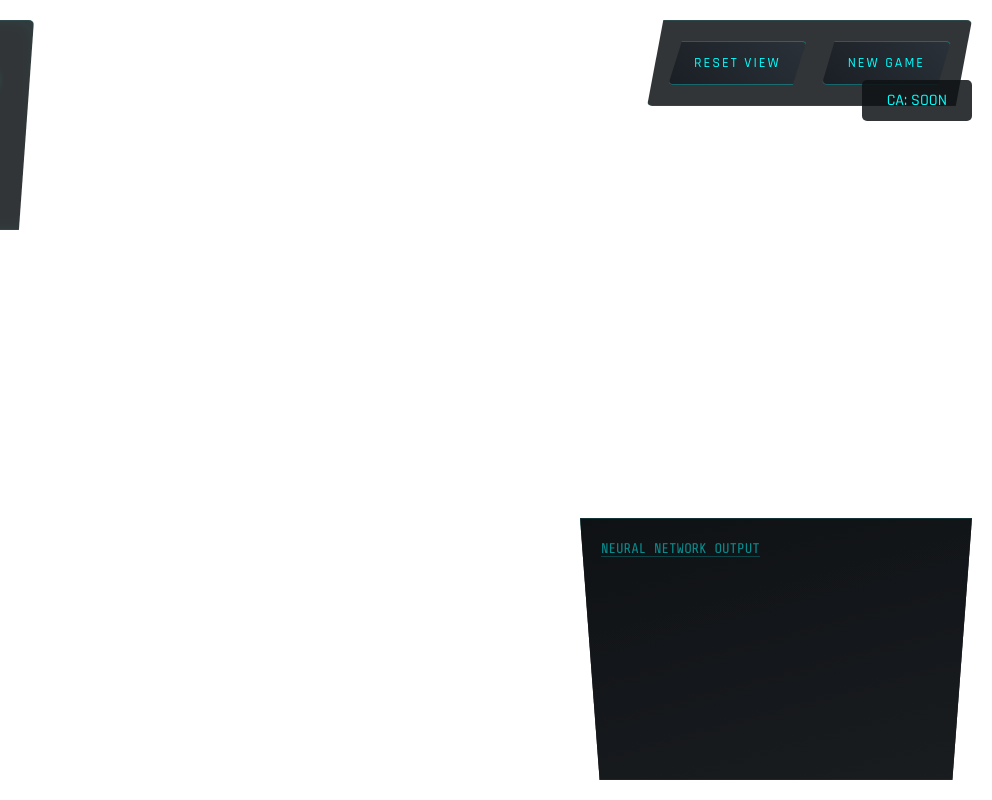
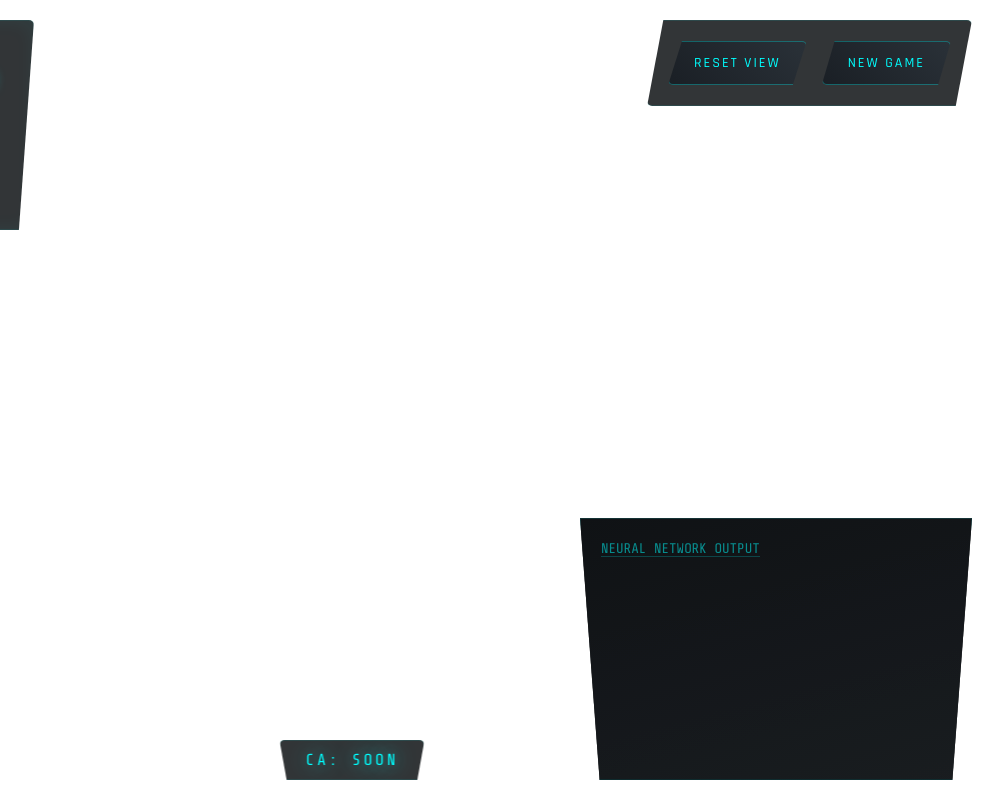
Before and after one commit to rosieos2/chesss, a website: page index.html in a window 1280 px wide. Shown: the full height of the page, 288-1280 px from the left. Drawn offline with nearby package versions, Linux system fonts and the light colour scheme.

Commit message:
Add files via upload

```diff
--- a/index.html
+++ b/index.html
@@ -37,13 +37,22 @@
 
 #coming-soon {
     position: fixed;
-    right: 20px;
-    top: 80px; /* Moved to top of screen below controls */
+    left: 50%;
+    bottom: 20px;
+    transform: translateX(-50%); /* Center horizontally */
     background: rgba(15, 18, 21, 0.85);
     color: #00ffff;
     padding: 10px 25px;
     border-radius: 5px;
-    z-index: 1000; /* Ensure it stays on top */
+    z-index: 1000;
+    font-family: 'Share Tech Mono', monospace;
+    text-transform: uppercase;
+    letter-spacing: 3px;
+    border: 1px solid rgba(0, 255, 255, 0.1);
+    box-shadow: 0 0 20px rgba(0, 255, 255, 0.1);
+    clip-path: polygon(0 0, 100% 0, 95% 100%, 5% 100%);
+    backdrop-filter: blur(10px);
+    animation: pulse 2s infinite;
 }
 
 @keyframes pulse {
@@ -265,7 +274,7 @@ button:hover {
     setupMouseControls();
 
     // Load robot model
-    loadRobot('https://raw.githubusercontent.com/rosieos2/chess/main/chess1.glb');
+    loadRobot('https://raw.githubusercontent.com/rosieos2/chesss/main/robot.glb');
 
     animate();
 }
```
